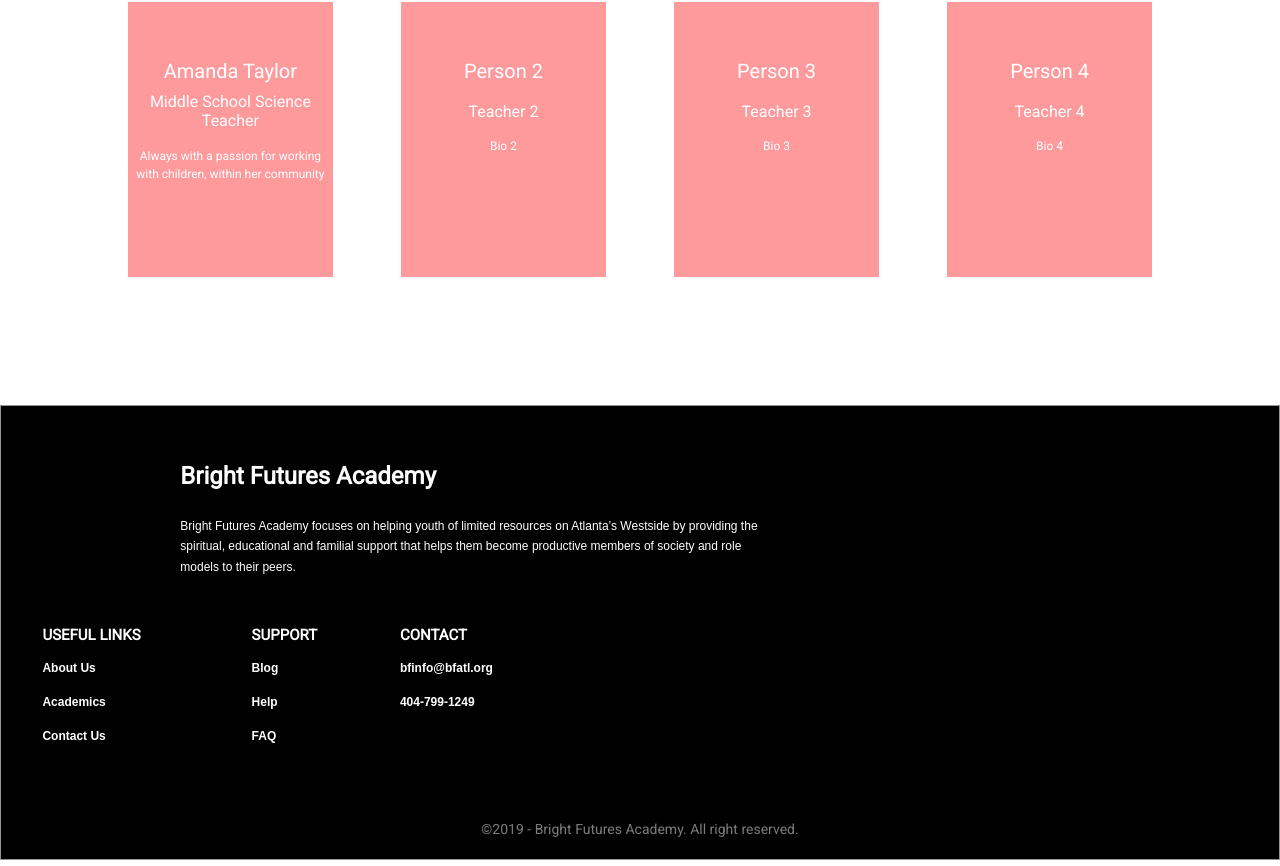
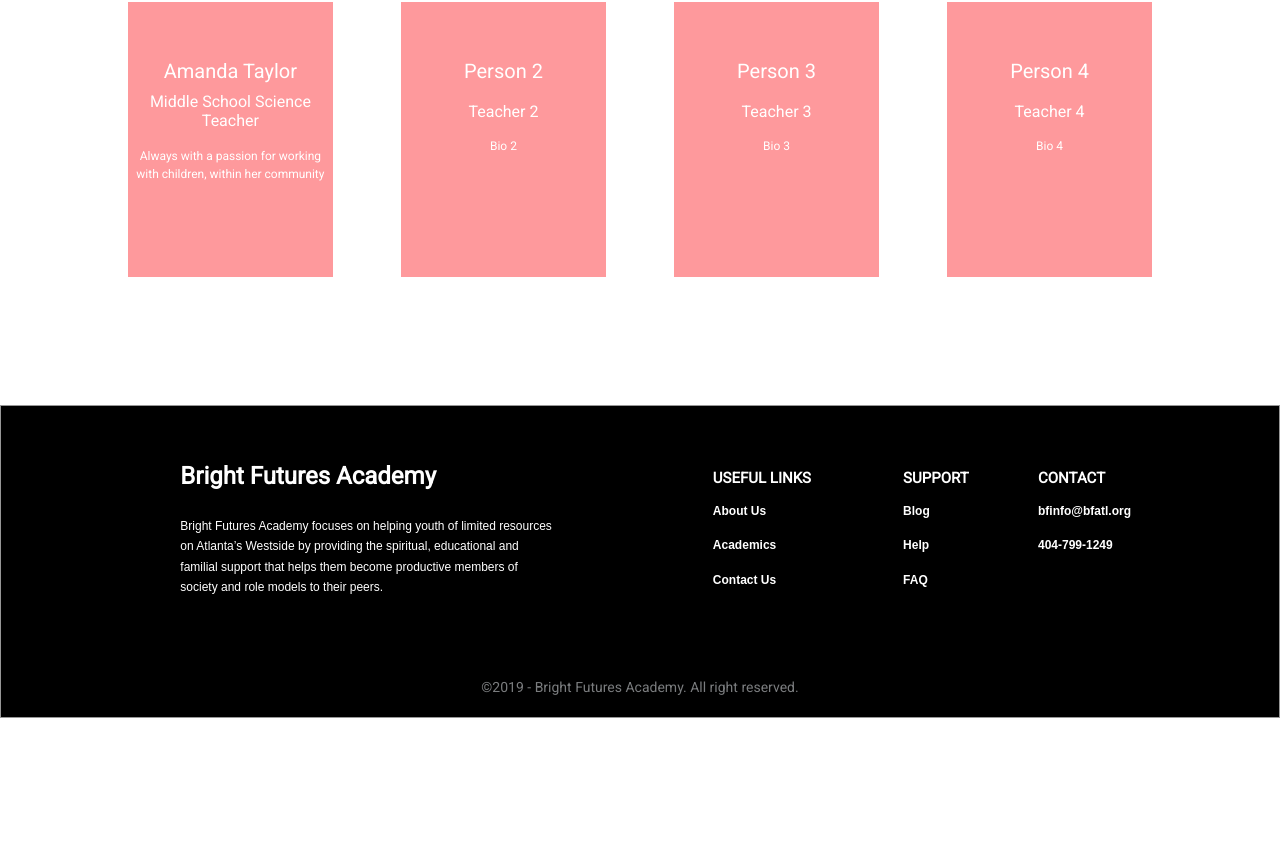
Before and after one commit to GTBitsOfGood/bright-futures-academy, a React (Create React App) app in the folder client/: page /landingPage in a window 1280 px wide. Shown: the part 1322-2188 px from the top of the page. After the commit the page ends 2046 px from the top, so only its background shows below. Built offline with nearby package versions, Linux system fonts and the light colour scheme.

Commit message:
modify footer css

```diff
--- a/client/src/components/css/Footer.css
+++ b/client/src/components/css/Footer.css
@@ -30,14 +30,14 @@ a {
 }
 
 .left {
-    width: 50%;
+    width: 30%;
     float: left;
     text-align: center;
     padding-left: 10%;
 }
 
 .right {
-    width: 50%;
+    width: 70%;
     float: left;
     text-align: center;
     padding-right: 5%;
@@ -52,7 +52,7 @@ a {
 }
 
 .rectangleBackground > div {
-    display: inline-block;
+    display: flex;
     margin: 2%;
     padding: 20px;
     overflow: hidden;
```
